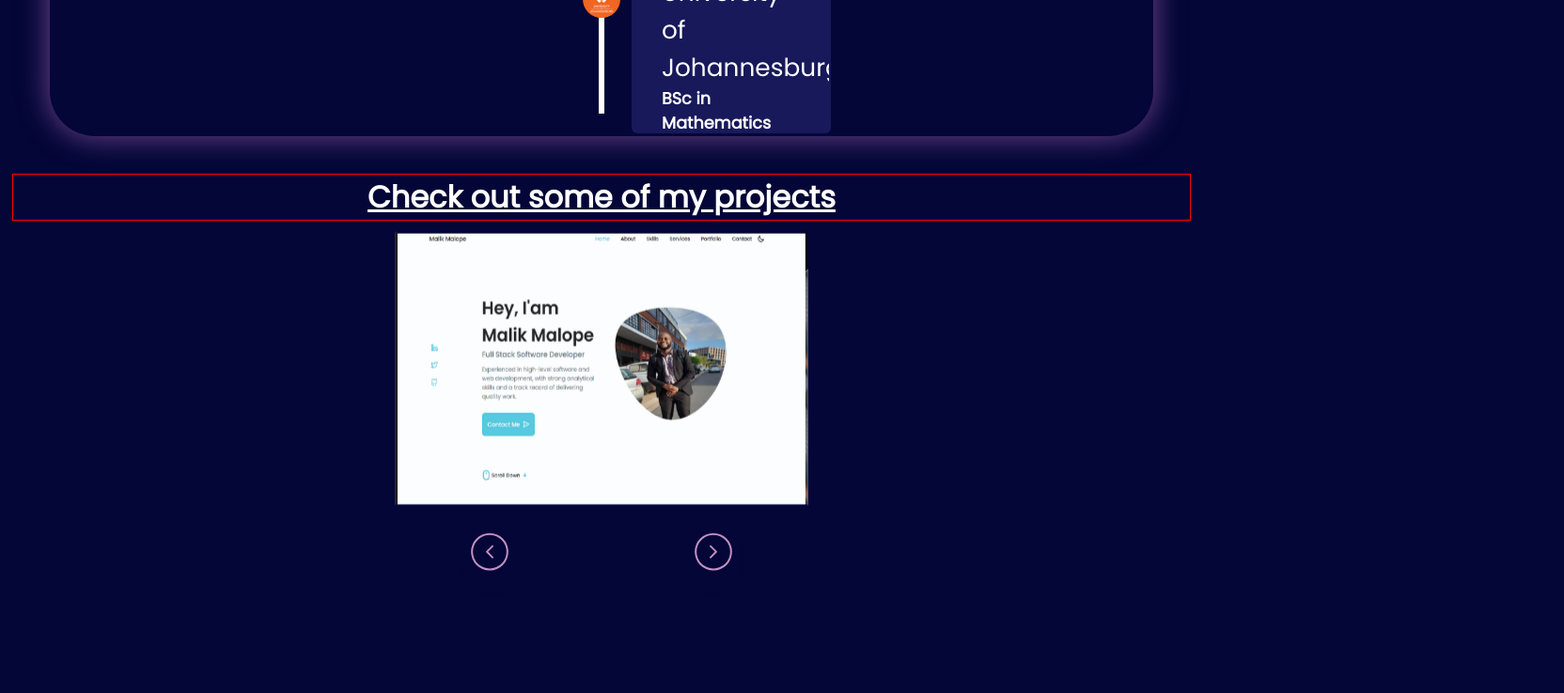
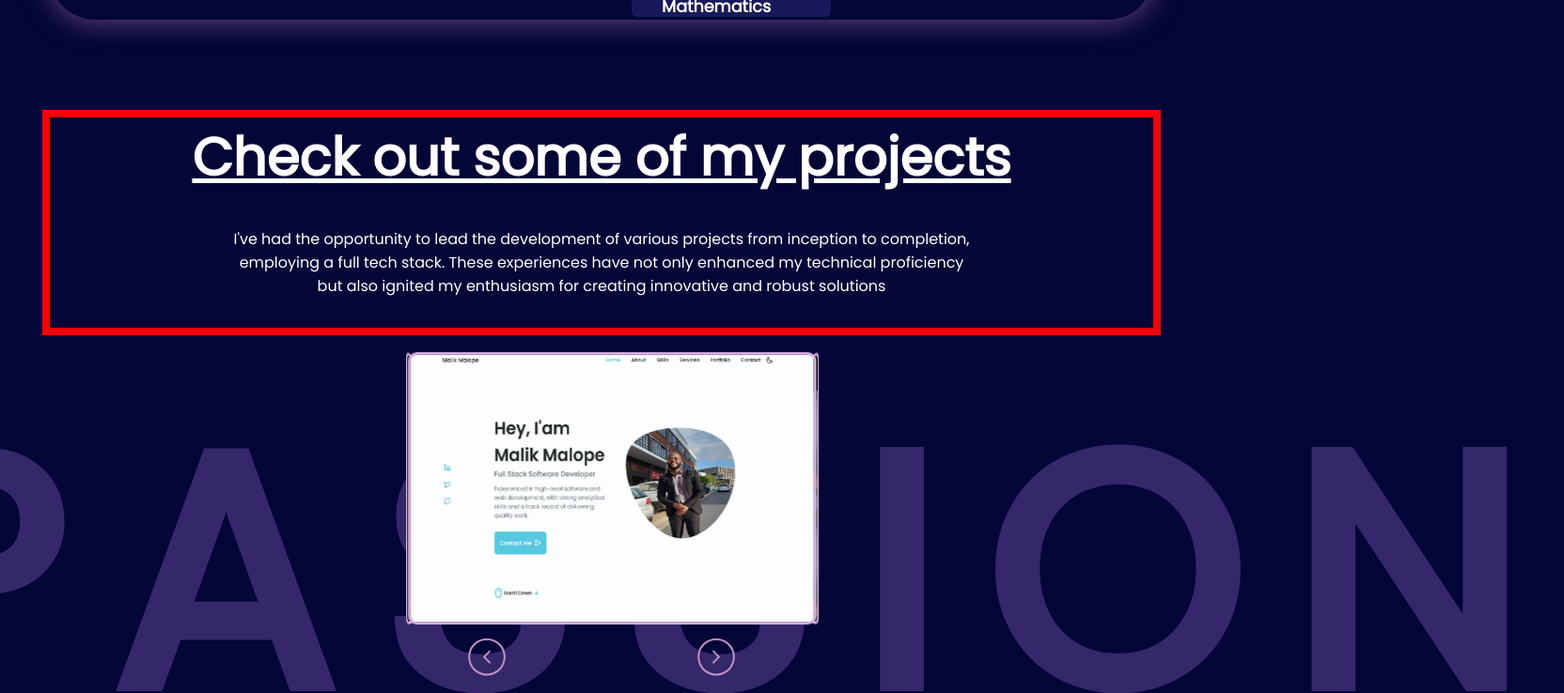
Before and after one commit to libSpace/my-react-portfolio-one, a React (Create React App) app: page / in a window 1280 px wide. Shown: the part 2460-3198 px from the top of the page at 94% size, 1664 px wide, since content can reach past the window. Built offline with nearby package versions, Linux system fonts and the light colour scheme.

Commit message:
Edited my project section, ready for mobile responsiveness

```diff
--- a/src/App.js
+++ b/src/App.js
@@ -21,6 +21,7 @@ function App() {
         <Home       />
         <About      />
         <Education  />
+
         <Projects   />
         <NavBottom  />
         {/* <Skill /> */}
--- a/src/component/Education.css
+++ b/src/component/Education.css
@@ -3,7 +3,7 @@
     align-items: center;
     justify-items: center;
     margin: 2.5rem;
-    margin-top: 15rem;
+    margin-top: 7rem;
     border-radius: 3rem;
 }
 
@@ -20,7 +20,7 @@
     max-width: 75rem; /* 1200px converted to rem */
     margin-left: 6.25rem;
     margin-right: 6.25rem;
-    margin-right: 6.25rem;
+    /* margin-right: 6.25rem;  */
     margin-top: 1rem;
 }
 
--- a/src/component/Projects.css
+++ b/src/component/Projects.css
@@ -1,12 +1,50 @@
-/* Css file */
+
 .proj-main-container{
+    flex-direction: column;
     align-items: center;
+    align-content: center;
     justify-content: center;
     text-align: center;
-    border: 1px solid red;
+    border: 8px solid red;
+    margin: 2rem;
+    margin-top: 6rem;
 }
+
+
+.sliding-text {
+    position: absolute;
+    color: #66489e;
+    animation: slideLeft 11s linear infinite;
+    font-size: 11rem;
+    width: auto;
+    letter-spacing: 3rem;
+    opacity: 0.5;
+
+
+}
+
+
+@keyframes slideLeft {
+    0% {
+      transform: translateX(100%);
+    }
+    100% {
+      transform: translateX(-100%);
+    }
+  }
+
+
+
 .proj-main-container .proj-head{
     text-decoration: underline;
+    font-size: 3.5rem;
+}
+.proj-main-container .proj-para{
+    justify-content: center;
+    margin: 2rem;
+    padding-left: 10rem;
+    padding-right: 10rem;
+
 }
 
 .pro-wrapper{
@@ -33,8 +71,8 @@
 }
 
 .image-cube{
-    height: 19rem;
-    width: 19rem;
+    height: 18rem;
+    width: 18rem;
     transform-style: preserve-3d;
     position: relative;
     transition: 3s;
@@ -44,12 +82,14 @@
     width: 19rem;
     height:19rem;
     position: absolute;
+
 }
 
 img{
     width: 100%;
     transform: translateZ(0);
-
+    border: #d8b1e0 solid 2px;
+    border-radius: 0.4rem;
 }
 
 .proj-front{
@@ -78,7 +118,8 @@ img{
 .proj-btns button{
     background-color: transparent;
     color: #c191c2;
-    border: 3px solid #030637;
+    /* border: 3px solid #030637; */
+    border:none;
     border-radius: 50%;
     font-size: 3rem;
     cursor: pointer;
--- a/src/component/Projects.js
+++ b/src/component/Projects.js
@@ -40,6 +40,15 @@ export default function Projects() {
   return (
     <div className='proj-main-container'>
       <h1 className='proj-head'>Check out some of my projects</h1>
+      <p className='proj-para'>I've had the opportunity to lead the development of various
+        projects from inception to completion, employing a full tech stack.
+        These experiences have not only enhanced my technical proficiency
+        but also ignited my enthusiasm for creating innovative and
+        robust solutions</p>
+        <div className="slider-container">
+          <div className="sliding-text"><h1><strong>PASSION</strong></h1></div>
+
+        </div>
       <div className='pro-wrapper'>
         <div className='pro-container'>
           <div className='image-cube' ref={cubeRef}>
```
